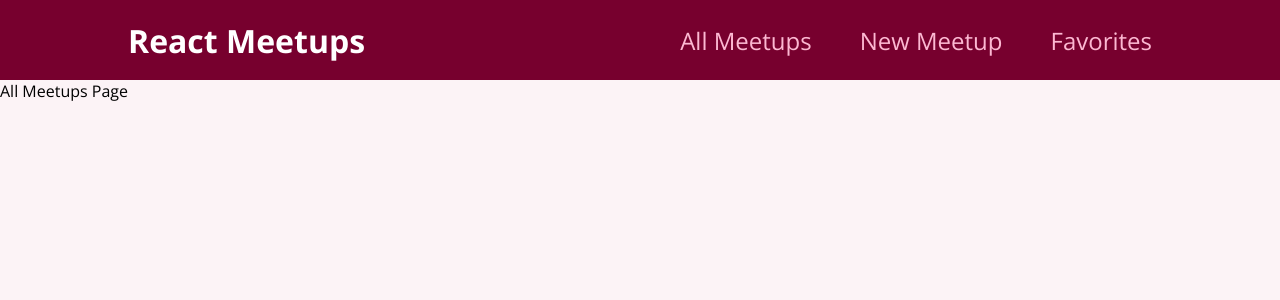
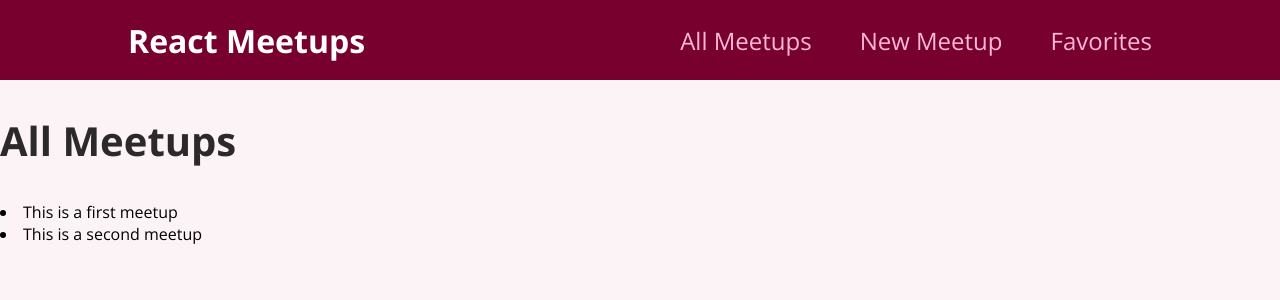
Before and after one commit to jaytula/react-refresher, a React (Create React App) app in the folder meetups/: page / in a window 1280 px wide. Shown: the top 300 px of the page. Built offline with nearby package versions, Linux system fonts and the light colour scheme.

Commit message:
34. Outputting Lists of Data & Components

```diff
--- a/meetups/src/pages/AllMeetups.tsx
+++ b/meetups/src/pages/AllMeetups.tsx
@@ -1,5 +1,31 @@
+const DUMMY_DATA = [
+  {
+    id: 'm1',
+    title: 'This is a first meetup',
+    image:
+      'https://upload.wikimedia.org/wikipedia/commons/thumb/d/d3/Stadtbild_M%C3%BCnchen.jpg/2560px-Stadtbild_M%C3%BCnchen.jpg',
+    address: 'Meetupstreet 5, 12345 Meetup City',
+    description:
+      'This is a first, amazing meetup which you definitely should not miss. It will be a lot of fun!',
+  },
+  {
+    id: 'm2',
+    title: 'This is a second meetup',
+    image:
+      'https://upload.wikimedia.org/wikipedia/commons/thumb/d/d3/Stadtbild_M%C3%BCnchen.jpg/2560px-Stadtbild_M%C3%BCnchen.jpg',
+    address: 'Meetupstreet 5, 12345 Meetup City',
+    description:
+      'This is a first, amazing meetup which you definitely should not miss. It will be a lot of fun!',
+  },
+];
+
 function AllMeetupsPage() {
-  return <div>All Meetups Page</div>;
+  return <section>
+    <h1>All Meetups</h1>
+    {DUMMY_DATA.map(meetup => {
+      return <li key={meetup.id}>{meetup.title}</li>
+    })}
+  </section>;
 }
 
 export default AllMeetupsPage;
```
